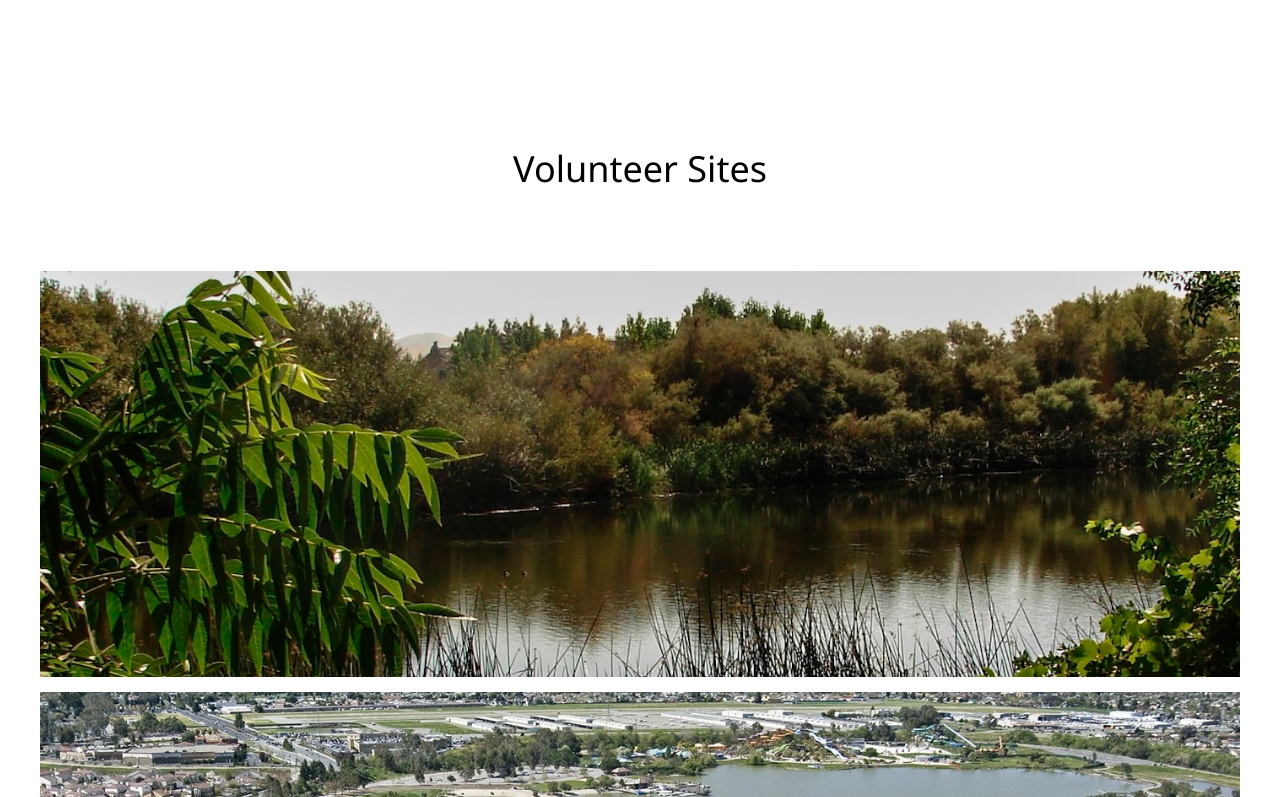
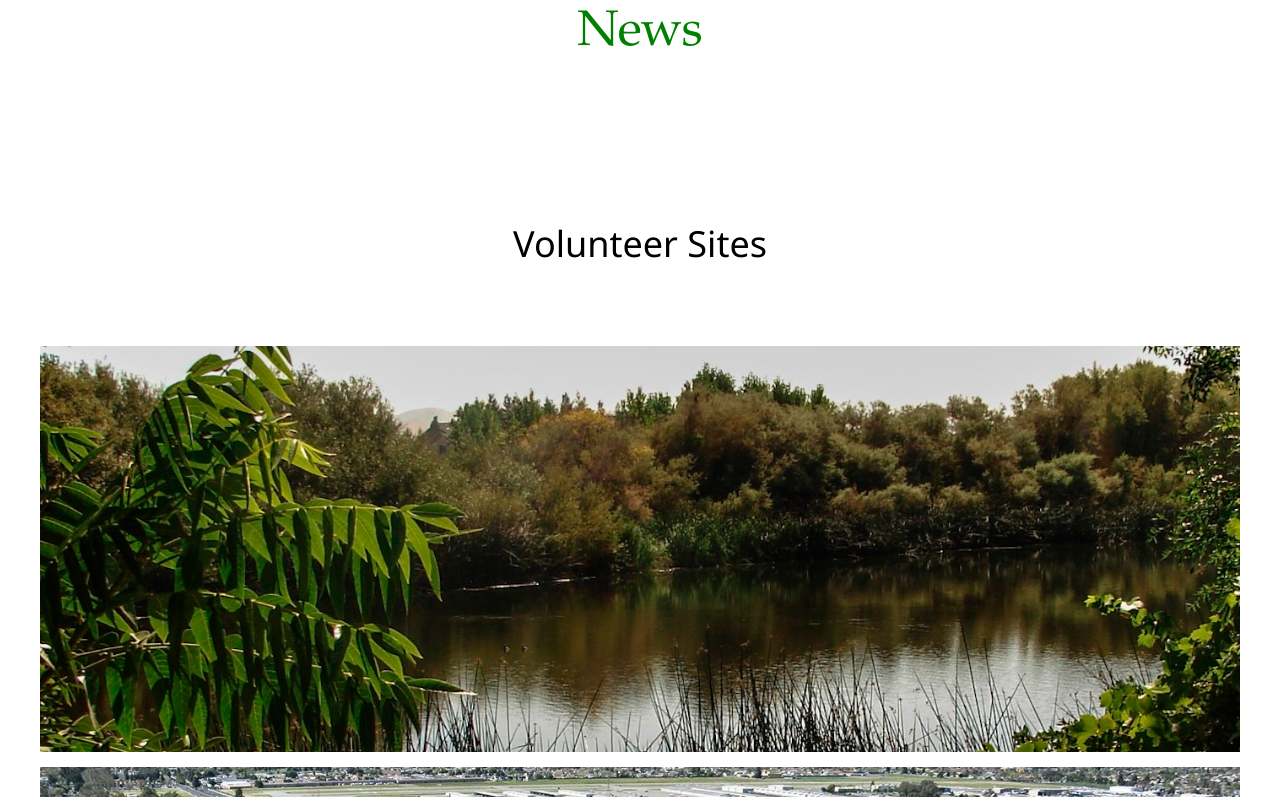
Before and after one commit to michellewlim/eos, a plain HTML site: page index.html in a window 1280 px wide. Shown: the part 1628-2425 px from the top of the page. Drawn offline with nearby package versions, Linux system fonts and the light colour scheme.

Commit message:
add news heading

```diff
--- a/index.html
+++ b/index.html
@@ -121,9 +121,12 @@
     <script src = "eos.js"> </script>
 
 <!-- News -->
-    <center>
-      <a class="twitter-timeline" data-width="1000" data-height="700" data-theme="light" data-link-color="#19CF86" href="https://twitter.com/angelinaluo/lists/environmental-news?ref_src=twsrc%5Etfw">A Twitter List by angelinaluo</a> <script async src="https://platform.twitter.com/widgets.js" charset="utf-8"></script>
-    </center>
+    <div id = "News">
+      <div class = "heading" class = "room"><center>News</center></div>
+      <center>
+        <a class="twitter-timeline" data-width="1000" data-height="700" data-theme="light" data-link-color="#19CF86" href="https://twitter.com/angelinaluo/lists/environmental-news?ref_src=twsrc%5Etfw">A Twitter List by angelinaluo</a> <script async src="https://platform.twitter.com/widgets.js" charset="utf-8"></script>
+      </center>
+    </div>
 
 <!-- VOLUNTEER -->
     <center><h1 class = "room" class = "heading" id = "volunteer">Volunteer Sites</h1></center>
```
